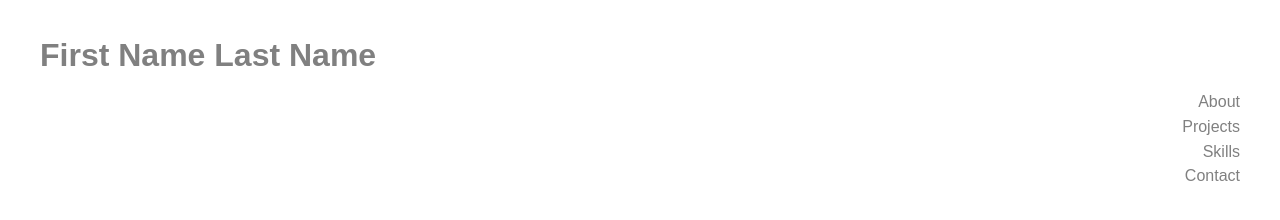
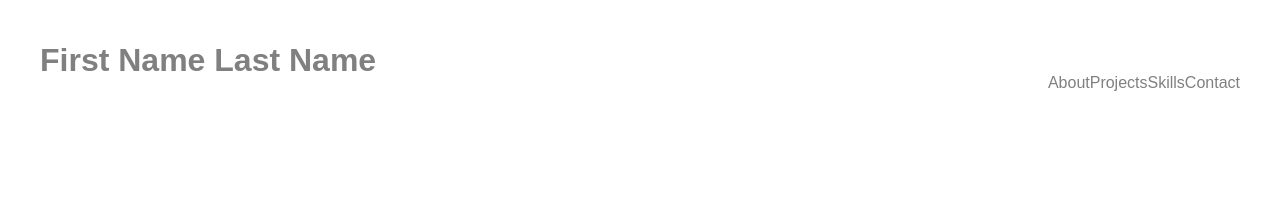
Before and after one commit to EdwardEJ/my-portfolio, a Gatsby site: page / in a window 1280 px wide. Built offline with nearby package versions, Linux system fonts and the light colour scheme; Gatsby itself is replaced by a stand-in of ours.

Commit message:
refactored html dropdown and css

```diff
--- a/src/components/navbar.js
+++ b/src/components/navbar.js
@@ -4,26 +4,24 @@ import menu from '../images/menu.svg';
 export default function Navbar() {
 	const [btnClassNames, setbtnClassNames] = useState(true);
 
-	const toggleNavItems = () => {
+	function toggleNavItems() {
 		setbtnClassNames(!btnClassNames);
-	};
+	}
 
 	return (
 		<header className='header'>
-			<nav className='navbar'>
-				<div className='navbar-container'>
-					<h2>First Name Last Name</h2>
-					<button onClick={toggleNavItems} className='navbar-mobile-button'>
-						<img className='navbar-menu-icon' src={menu} />
-					</button>
-				</div>
+			<h2>First Name Last Name</h2>
+			<div className='navbar-container'>
+				<button onClick={toggleNavItems} className='navbar-mobile-button'>
+					<img className='navbar-menu-icon' src={menu} />
+				</button>
 				<div className={`navbar-menu-items ${btnClassNames ? 'closed' : ''}`}>
 					<a href='#About'>About</a>
 					<a href='#Projects'>Projects</a>
 					<a href='#Skills'>Skills</a>
 					<a href='#Contact'>Contact</a>
 				</div>
-			</nav>
+			</div>
 		</header>
 	);
 }
--- a/src/scss/_header.scss
+++ b/src/scss/_header.scss
@@ -1,6 +1,10 @@
 @import 'variables';
 
 .header {
+	display: flex;
+	justify-content: space-between;
+	align-items: center;
+	padding: 1rem;
 	// Hamburger Open Styles
 	&.open {
 		.header__toggle {
@@ -18,19 +22,21 @@
 		}
 	}
 	.navbar {
-		position: sticky;
-		top: 0;
+		// position: sticky;
+		// top: 0;
+		// display: flex;
+		// justify-content: space-between;
+		// align-items: baseline;
 		&-mobile-button {
 			@media #{$mq-620-up} {
 				display: none;
 			}
 		}
 		&-container {
-			display: flex;
-			justify-content: space-between;
-			align-items: center;
-			height: 4rem;
-			padding: 0 1rem;
+			position: relative;
+			button {
+				display: flex;
+			}
 		}
 		&-menu-icon {
 			@media #{$mq-620-down} {
@@ -41,19 +47,20 @@
 		&-menu-items {
 			display: flex;
 			flex-direction: column;
+			margin-top: 0.25rem;
 			position: absolute;
 			right: 0;
-			padding-right: 1rem;
+			@media #{$mq-620-up} {
+				flex-direction: row;
+			}
 			@media #{$mq-620-down} {
 				&.closed {
 					display: none;
 				}
 			}
 			a {
-				display: inline-flex;
 				align-self: end;
-				align-items: center;
-				padding-top: 0.25rem;
+				padding: 0.5rem 0;
 				border-color: transparent;
 				border-bottom-width: 2px;
 				&:hover {
```
